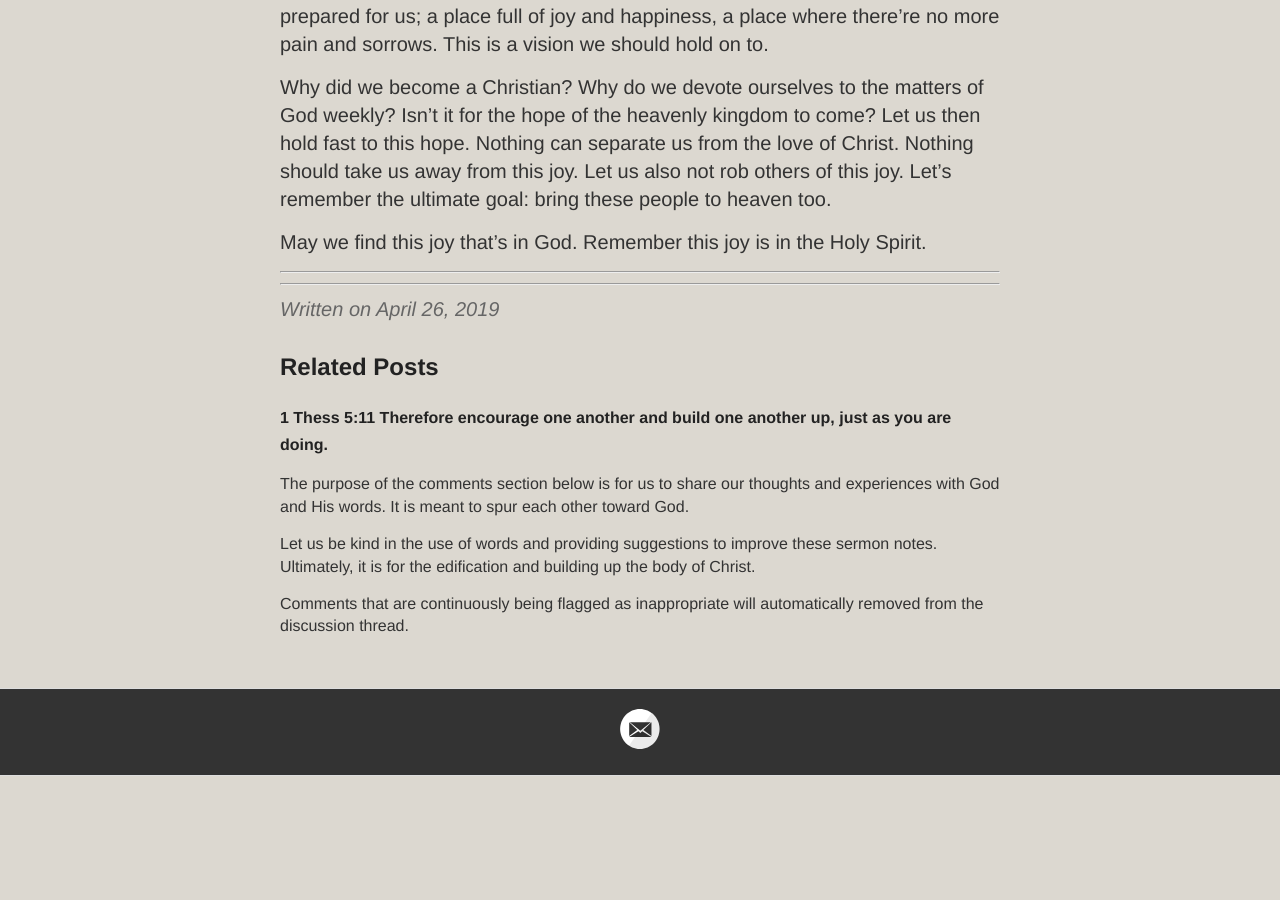
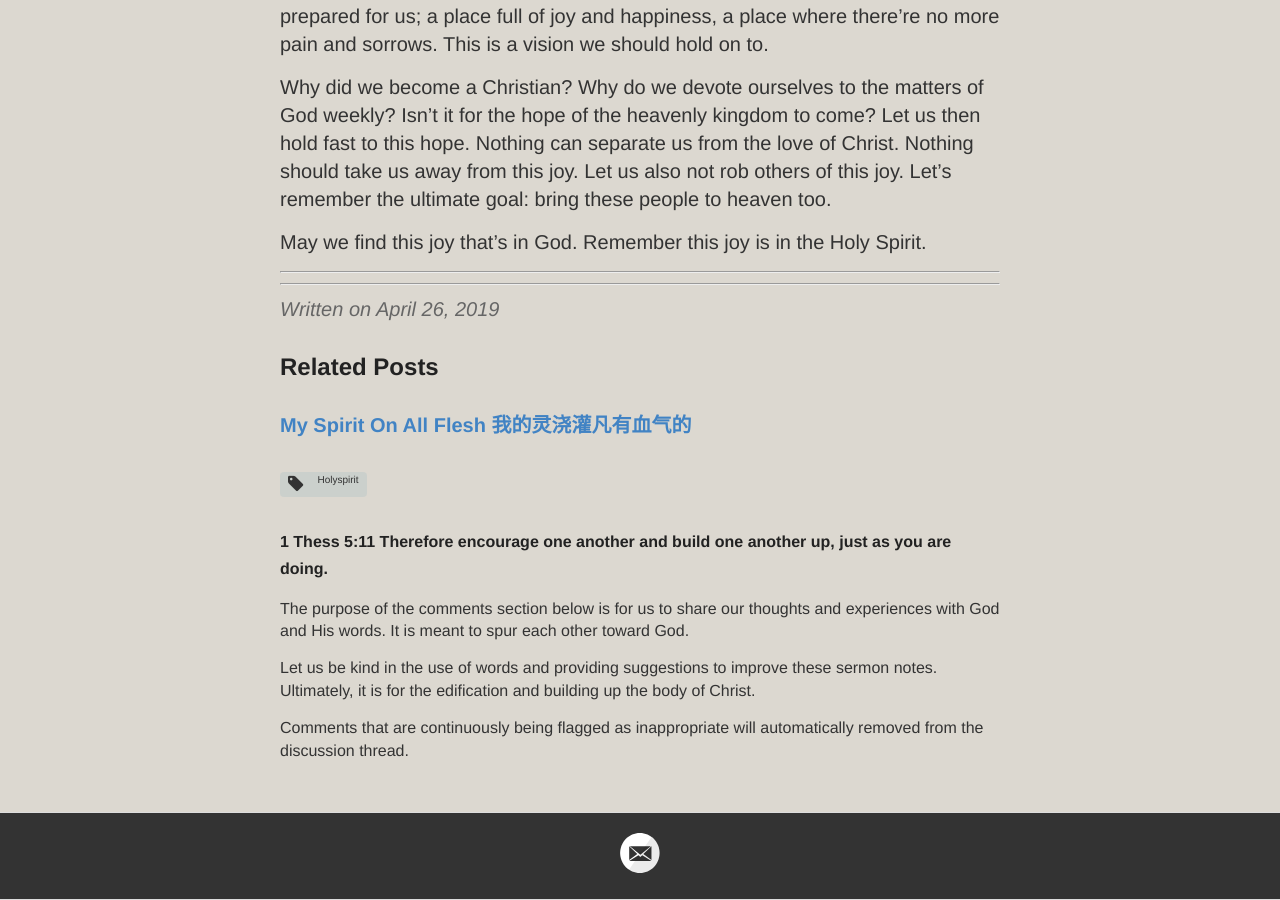
Before and after one commit to catchupTJC/catchuptjc.github.io, a Jekyll site: the page built from _posts/2019-04-26-KingdomofGodJoyInTheHolySpirit.md, in a window 1280 px wide and 900 px high, scrolled down 2859 px. Built offline with Jekyll 4.4.1, drawn with Linux system fonts in a browser that asks for light colours; nearby versions of some CDN libraries; comment, search, counter and statistics services are not loaded; before the commit the page ends 3635 px from its top, so only the background shows below that; some of the changed text lies outside the part shown.

Commit message:
Update 2019-04-26-KingdomofGodJoyInTheHolySpirit.md

```diff
--- a/_posts/2019-04-26-KingdomofGodJoyInTheHolySpirit.md
+++ b/_posts/2019-04-26-KingdomofGodJoyInTheHolySpirit.md
@@ -1,8 +1,8 @@
 ---
 layout: post
 title: Kingdom of God - Joy In The Holy Spirit 神的国 - 圣灵中的喜乐
-category: Sermon(SG)2019
-tags: [Holy Spirit]
+category: sermon(SG)2019
+tags: [holyspirit]
 hymns: [204,35]
 ---
 
```
